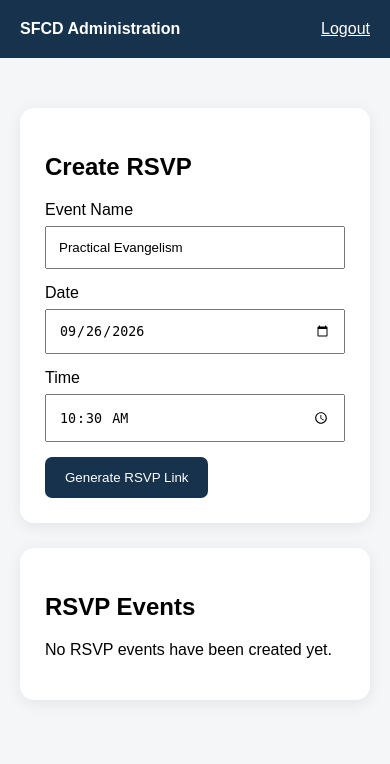
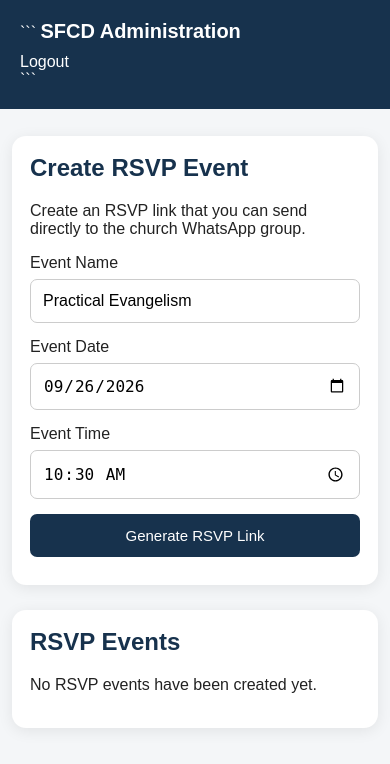
Before and after one commit to moncygeorge/SFCD2.0, a Flask app: template templates/admin_dashboard.html in a window 390 px wide. Shown: the top 764 px of the page. Run offline with Flask 3, Linux system fonts and the light colour scheme; the template is opened without the code that fills it, so the values that code supplies are empty.

Commit message:
Enhance admin dashboard layout and styles
Updated admin dashboard HTML with improved styling and structure.

````diff
--- a/templates/admin_dashboard.html
+++ b/templates/admin_dashboard.html
@@ -1,4 +1,5 @@
 <!DOCTYPE html>
+
 <html>
 <head>
 
@@ -13,12 +14,17 @@
     font-family: Arial, sans-serif;
     background:#f4f6f8;
     margin:0;
+    color:#222;
 }
 
 header {
     background:#17324d;
     color:white;
     padding:20px;
+}
+
+header strong {
+    font-size:20px;
 }
 
 .container {
@@ -35,11 +41,19 @@
     box-shadow:0 3px 15px rgba(0,0,0,.08);
 }
 
+h2 {
+    margin-top:0;
+    color:#17324d;
+}
+
 input {
     width:100%;
     padding:12px;
     margin:7px 0 15px;
     box-sizing:border-box;
+    border:1px solid #ccc;
+    border-radius:7px;
+    font-size:16px;
 }
 
 button {
@@ -49,11 +63,20 @@
     padding:13px 20px;
     border-radius:7px;
     cursor:pointer;
+    font-size:15px;
+}
+
+button:hover {
+    background:#244d72;
 }
 
 .event {
     border-top:1px solid #ddd;
-    padding:18px 0;
+    padding:20px 0;
+}
+
+.event:first-of-type {
+    border-top:none;
 }
 
 .link {
@@ -61,10 +84,78 @@
     padding:12px;
     margin-top:8px;
     word-break:break-all;
+    border-radius:7px;
+    font-family:monospace;
 }
 
 a {
     color:#175a92;
+    text-decoration:none;
+}
+
+a:hover {
+    text-decoration:underline;
+}
+
+.success-box {
+    background:#eaf7ec;
+    border:1px solid #9fd5a7;
+    color:#245c2b;
+    padding:15px;
+    border-radius:8px;
+    margin-bottom:25px;
+}
+
+.stats {
+    margin:12px 0;
+}
+
+.stat {
+    display:inline-block;
+    margin-right:25px;
+    font-size:16px;
+}
+
+.actions {
+    margin-top:15px;
+}
+
+.actions a {
+    margin-left:12px;
+}
+
+.logout {
+    float:right;
+    color:white;
+}
+
+@media (max-width:600px) {
+
+    .container {
+        margin:15px auto;
+        padding:12px;
+    }
+
+    .card {
+        padding:18px;
+    }
+
+    .logout {
+        float:none;
+        display:block;
+        margin-top:10px;
+    }
+
+    button {
+        width:100%;
+        margin-bottom:10px;
+    }
+
+    .actions a {
+        display:block;
+        margin:8px 0 0 0;
+    }
+
 }
 
 </style>
@@ -74,33 +165,52 @@
 <body>
 
 <header>
+
+```
 <strong>SFCD Administration</strong>
 
-    <span style="float:right;">
 <a href="/admin_logout"
-           style="color:white;">
+   class="logout">
     Logout
 </a>
-    </span>
+```
+
 </header>
 
 <div class="container">
 
+{% if request.args.get('created') %}
+
+<div class="success-box">
+    RSVP event created successfully. Your RSVP link is ready below.
+</div>
+
+{% endif %}
+
 <div class="card">
 
-<h2>Create RSVP</h2>
+<h2>Create RSVP Event</h2>
+
+<p>
+Create an RSVP link that you can send directly to the church WhatsApp group.
+</p>
 
 <form method="POST"
       action="/admin/rsvp/create">
 
-<label>Event Name</label>
+<label>
+    Event Name
+</label>
 
 <input
+ type="text"
  name="title"
  value="Practical Evangelism"
  required>
 
-<label>Date</label>
+<label>
+    Event Date
+</label>
 
 <input
  type="date"
@@ -108,7 +218,9 @@
  value="2026-09-26"
  required>
 
-<label>Time</label>
+<label>
+    Event Time
+</label>
 
 <input
  type="time"
@@ -124,33 +236,46 @@
 
 </div>
 
-
 <div class="card">
 
 <h2>RSVP Events</h2>
 
 {% if events %}
 
+```
 {% for event in events %}
 
 <div class="event">
 
-<h3>{{ event.title }}</h3>
+    <h3>
+        {{ event.title }}
+    </h3>
 
     <p>
+        <strong>Date:</strong>
         {{ event.event_date }}
-at
+        &nbsp;
+        <strong>Time:</strong>
         {{ event.event_time }}
     </p>
 
-<p>
+    <div class="stats">
+
+        <span class="stat">
             <strong>Coming:</strong>
             {{ event.yes_count }}
+        </span>
 
-&nbsp;&nbsp;
-
+        <span class="stat">
             <strong>Not Coming:</strong>
             {{ event.no_count }}
+        </span>
+
+    </div>
+
+
+    <p>
+        <strong>RSVP Link:</strong>
     </p>
 
     <div class="link"
@@ -160,28 +285,44 @@
 
     </div>
 
-<br>
+
+    <div class="actions">
 
         <button
+            type="button"
             onclick="copyLink('{{ request.host_url.rstrip('/') }}/rsvp/{{ event.id }}')">
 
             Copy RSVP Link
 
         </button>
 
-&nbsp;
+        <a
+            href="{{ request.host_url.rstrip('/') }}/rsvp/{{ event.id }}"
+            target="_blank">
 
-<a href="/admin/rsvp/{{ event.id }}">
+            Open RSVP Page
+
+        </a>
+
+        <a
+            href="/admin/rsvp/{{ event.id }}">
+
             View Responses
+
         </a>
 
     </div>
 
+</div>
+
 {% endfor %}
+```
 
 {% else %}
 
-<p>No RSVP events have been created yet.</p>
+<p>
+No RSVP events have been created yet.
+</p>
 
 {% endif %}
 
@@ -189,14 +330,17 @@
 
 </div>
 
-
 <script>
 
 function copyLink(link) {
 
-    navigator.clipboard.writeText(link);
-
+    navigator.clipboard.writeText(link)
+        .then(function() {
             alert("RSVP link copied!");
+        })
+        .catch(function() {
+            prompt("Copy this RSVP link:", link);
+        });
 
 }
 
````
Lines whose indentation alone changed are shown as unchanged.
